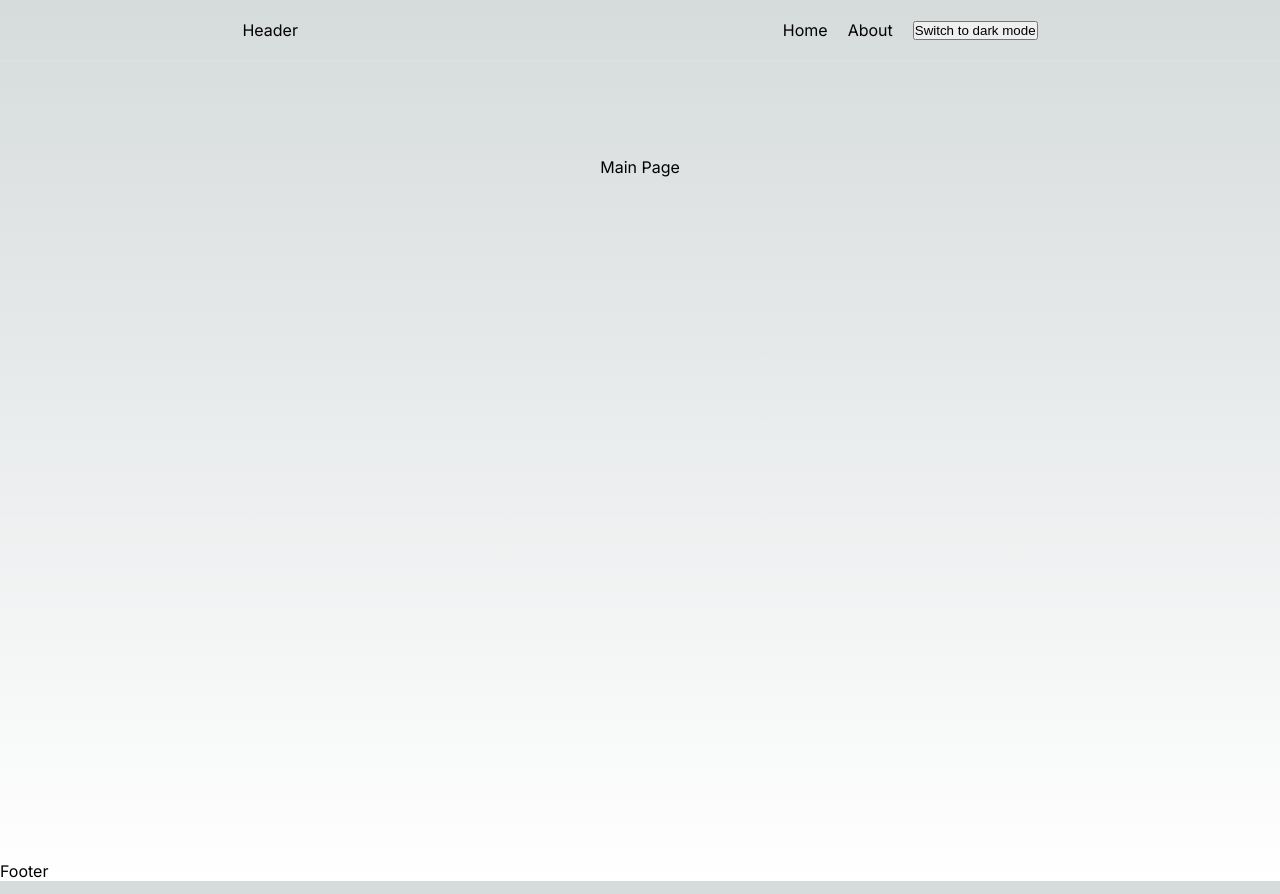
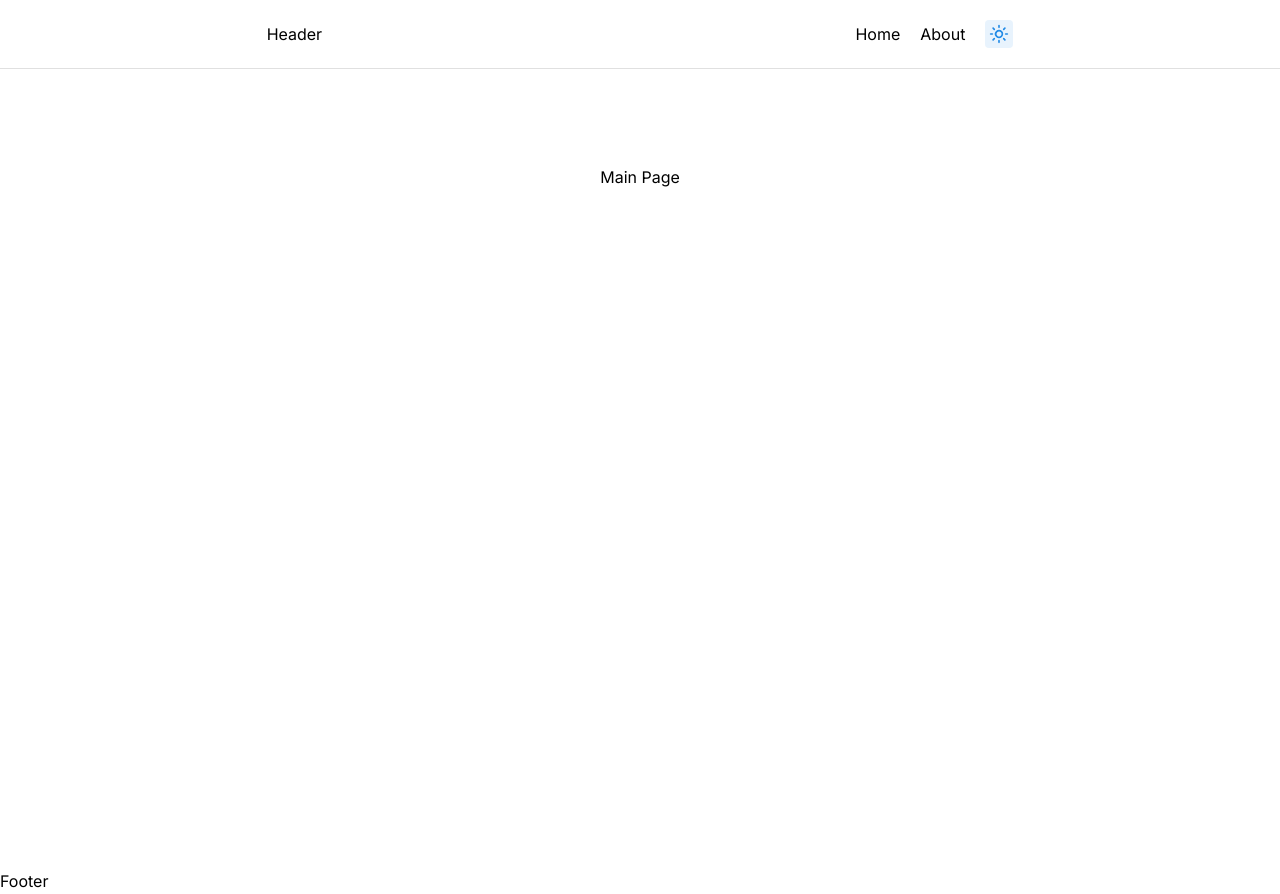
Before and after one commit to Romaleso261981/okten-movie, a Next.js app: page / in a window 1280 px wide. Built offline with nearby package versions, Linux system fonts and the light colour scheme.

Commit message:
some fix theme switcher

```diff
--- a/package.json
+++ b/package.json
@@ -9,6 +9,9 @@
     "lint": "next lint"
   },
   "dependencies": {
+    "@mantine/core": "^7.12.0",
+    "@mantine/hooks": "^7.12.0",
+    "@tabler/icons-react": "^3.12.0",
     "axios": "^1.7.3",
     "next": "14.2.5",
     "react": "^18",
--- a/src/app/layout.tsx
+++ b/src/app/layout.tsx
@@ -1,8 +1,9 @@
 import type { Metadata } from "next";
 import { Inter } from "next/font/google";
 import "./globals.css";
-import { ThemeProvider } from "@/context/ThemeContext";
+import "@mantine/core/styles.css";
 import { Footer, Header } from "@/components";
+import { MantineProvider, createTheme } from "@mantine/core";
 
 const inter = Inter({ subsets: ["latin"] });
 
@@ -10,6 +11,10 @@ export const metadata: Metadata = {
   title: "Create Next App",
   description: "Generated by create next app"
 };
+
+const theme = createTheme({
+  /** Put your mantine theme override here */
+});
 
 export default function RootLayout({
   children
@@ -19,11 +24,11 @@ export default function RootLayout({
   return (
     <html lang="en">
       <body className={inter.className}>
-        <ThemeProvider>
+        <MantineProvider theme={theme}>
           <Header />
           {children}
           <Footer />
-        </ThemeProvider>
+        </MantineProvider>
       </body>
     </html>
   );
--- a/src/components/Header/Header.tsx
+++ b/src/components/Header/Header.tsx
@@ -1,9 +1,9 @@
 "use client";
 
 import React from "react";
-import ThemeSwitcher from "../ThemeSwitcher/ThemeSwitcher";
 
 import s from "./Header.module.css";
+import { ThemeSwitcher } from "..";
 
 export const Header = () => {
   return (
--- a/src/components/ThemeSwitcher/ThemeSwitcher.tsx
+++ b/src/components/ThemeSwitcher/ThemeSwitcher.tsx
@@ -1,15 +1,64 @@
 "use client";
 
-import { useTheme } from "@/context/ThemeContext";
+import { FC } from "react";
 
-const ThemeSwitcher: React.FC = () => {
-  const { theme, toggleTheme } = useTheme();
+import {
+  ActionIcon,
+  Group,
+  Menu,
+  Tooltip,
+  useMantineColorScheme
+} from "@mantine/core";
+import {
+  IconCircleHalf2,
+  IconMoonStars,
+  IconSunHigh
+} from "@tabler/icons-react";
+
+export const ThemeSwitcher: FC = () => {
+  const ICON_SIZE = 20;
+  const { setColorScheme, colorScheme } = useMantineColorScheme();
 
   return (
-    <button onClick={toggleTheme}>
-      Switch to {theme === "light" ? "dark" : "light"} mode
-    </button>
+    <Group>
+      <Menu shadow="lg" width={200}>
+        <Menu.Target>
+          <Tooltip label="Switch color modes">
+            <ActionIcon variant="light">
+              {colorScheme === "auto" ? (
+                <IconCircleHalf2 size={ICON_SIZE} />
+              ) : colorScheme === "dark" ? (
+                <IconMoonStars size={ICON_SIZE} />
+              ) : (
+                <IconSunHigh size={ICON_SIZE} />
+              )}
+            </ActionIcon>
+          </Tooltip>
+        </Menu.Target>
+        <Menu.Dropdown>
+          <Menu.Label tt="uppercase" ta="center" fw={600}>
+            Select color modes
+          </Menu.Label>
+          <Menu.Item
+            leftSection={<IconSunHigh size={16} />}
+            onClick={() => setColorScheme("light")}
+          >
+            Light
+          </Menu.Item>
+          <Menu.Item
+            leftSection={<IconMoonStars size={16} />}
+            onClick={() => setColorScheme("dark")}
+          >
+            Dark
+          </Menu.Item>
+          <Menu.Item
+            leftSection={<IconCircleHalf2 size={16} />}
+            onClick={() => setColorScheme("auto")}
+          >
+            Use System Colors
+          </Menu.Item>
+        </Menu.Dropdown>
+      </Menu>
+    </Group>
   );
 };
-
-export default ThemeSwitcher;
```
Also changed, not shown: 1 other file (tests, documents, lock files or other folders).
